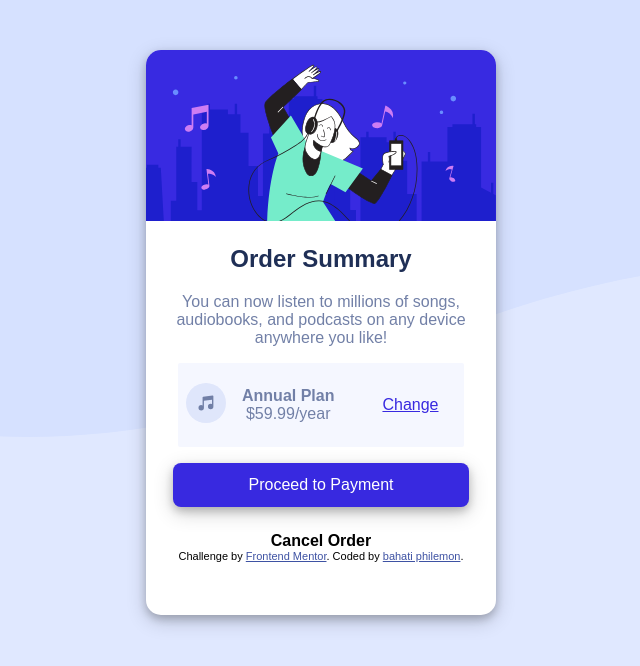
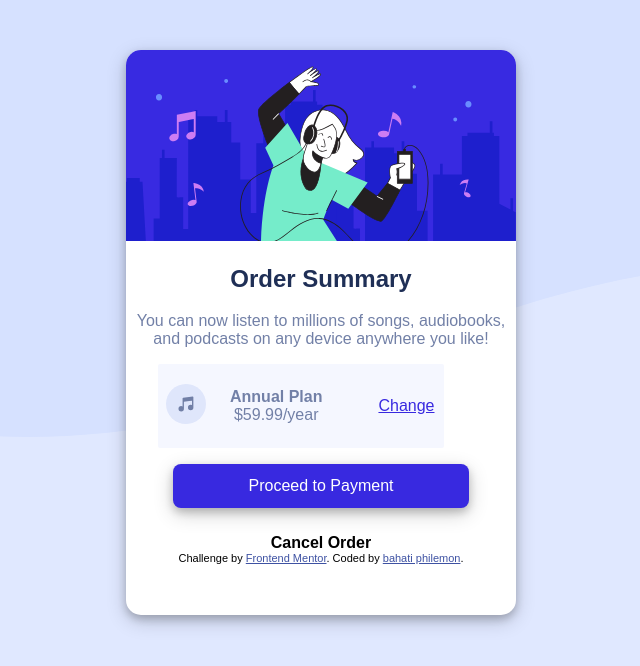
Before and after one commit to bahati7/Ordersummary, a plain HTML site: page index.html in a window 1280 px wide. Shown: the whole page, without its empty margins (319-959 px from the left). Drawn offline with Linux system fonts and the light colour scheme.

Commit message:
Update style.css

```diff
--- a/css/style.css
+++ b/css/style.css
@@ -17,7 +17,7 @@ body{
 
 }
 .card{
-    width: 350px;
+    width: 390px;
     height: 565px;
     background-color: #fff;
     margin: 0 auto;
@@ -28,7 +28,7 @@ body{
     rgba(0,0,0,0.19);
 }
 .card img{
-    width: 350px;
+    width: 390px;
     border-radius: 15px 15px 0 0;
     border-bottom: none;
 
@@ -41,6 +41,7 @@ body{
 .card p{
     text-align: center;
     color: hsl(224, 23%, 55%);
+
 }
 .purchase{
     display: flex;
@@ -52,7 +53,7 @@ body{
     /* flex-wrap: wrap; */
     background-color: hsl(225, 100%, 98%);
     /* justify-content: center; */
-    gap: 1rem;
+    gap: 1.5rem;
 
 
 }
```
